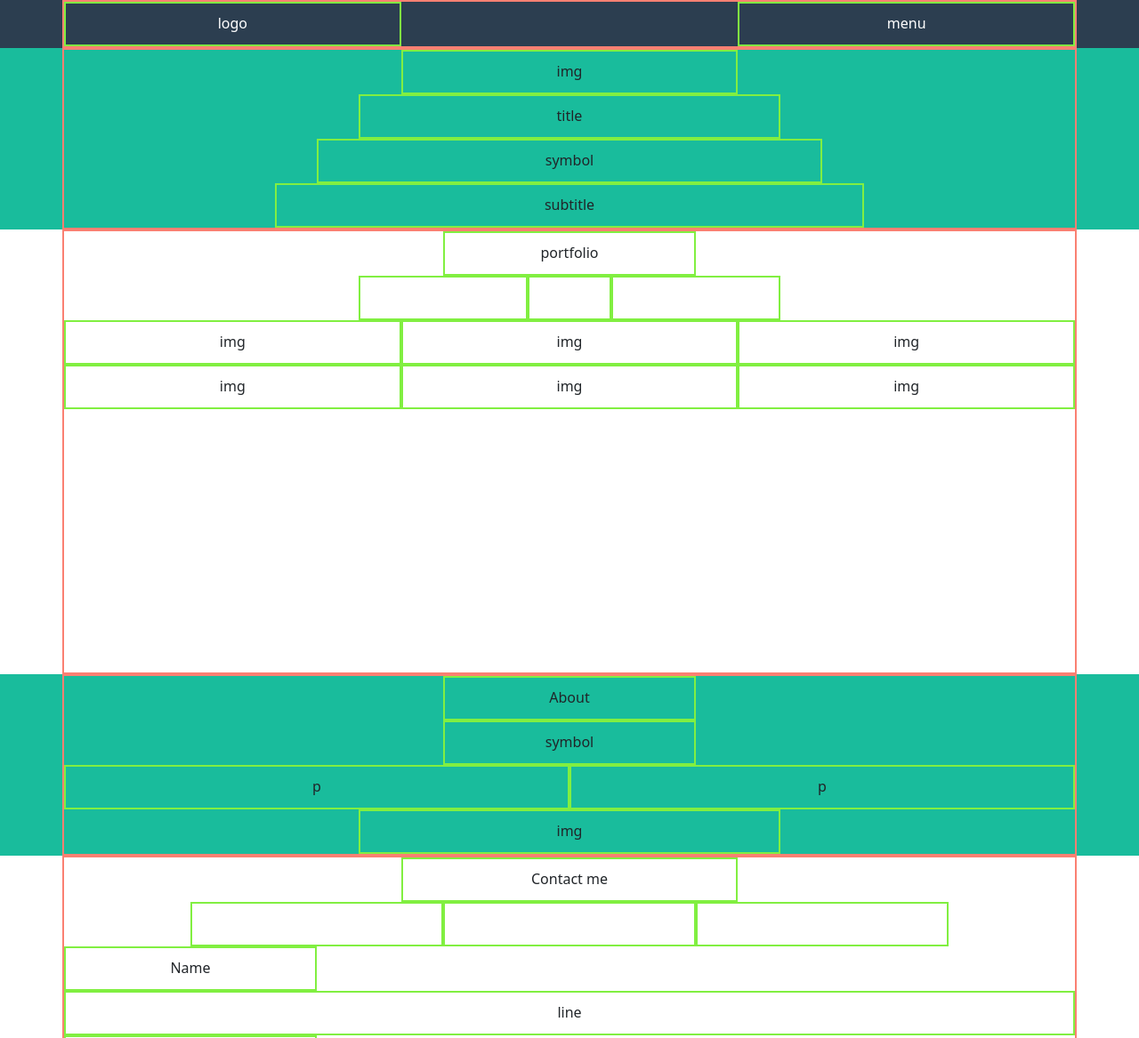
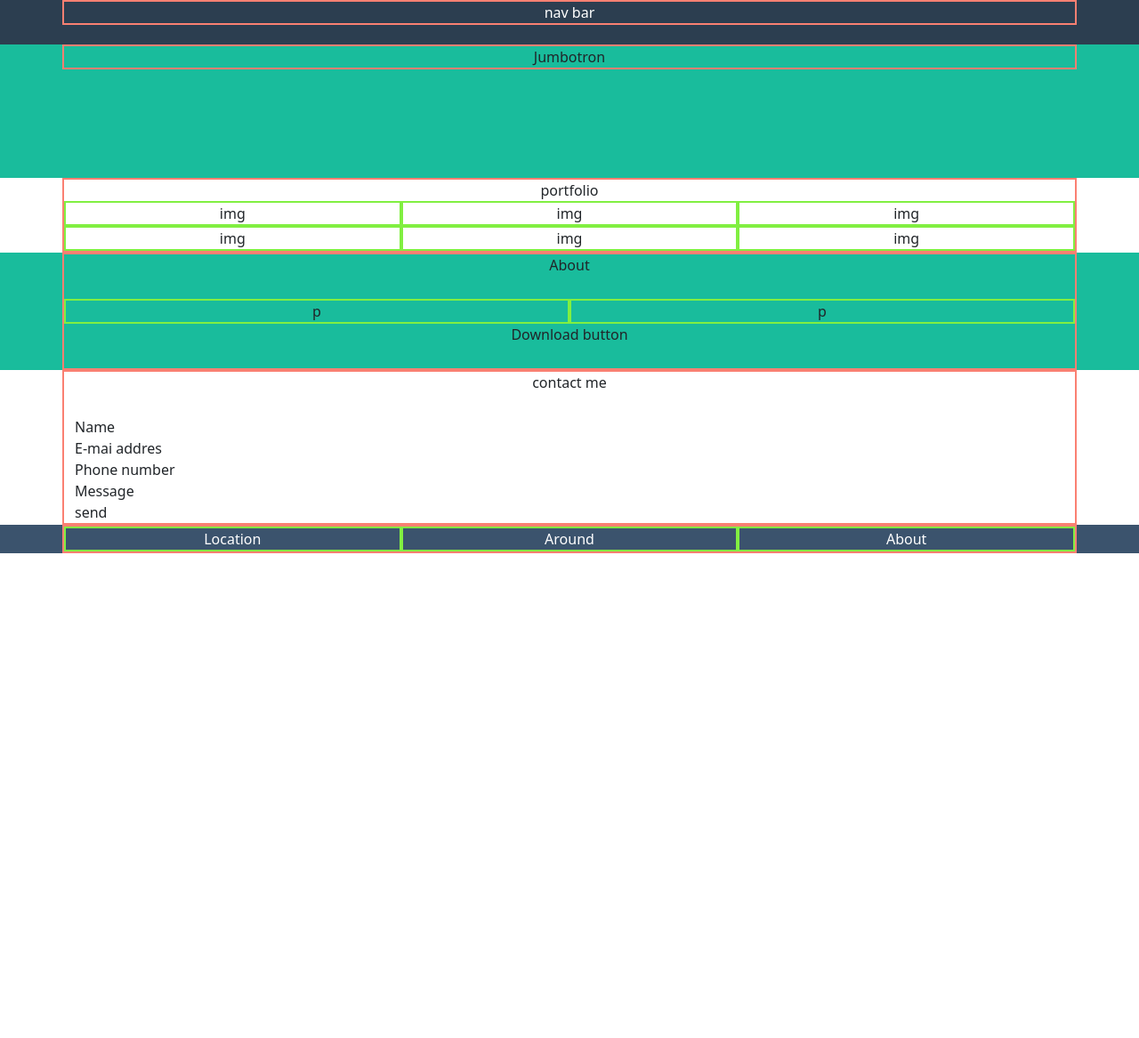
Before and after one commit to FrankFabbriRebe/html-css-bootstrap-freelancer, a plain HTML site: page index.html in a window 1280 px wide. Shown: the top 1167 px of the page at 89% size. After the commit the page ends 800 px from the top, so only its background shows below. Drawn offline with nearby package versions, Linux system fonts and the light colour scheme.

Commit message:
fix macrostructure

```diff
--- a/css/style.css
+++ b/css/style.css
@@ -11,15 +11,10 @@
     height: 100%;
 }
 
-.row    {
-    height: 50px;
-}
-
 [class^="col"] {
     border: 2px solid rgb(129, 239, 65);
     height: 100%;
     text-align: center;
-    padding: 10px;
 }
 
 /* my_nav */
@@ -27,30 +22,44 @@
     background-color: #2C3E50;
     /* debug */
     color: white;
+    min-height: 50px;
+    text-align: center;
 }
 
 /* my_jumbotron */
 .my_jumbotron   {
     background-color: #19BC9C;
+    /* debug */
+    min-height: 150px;
+    text-align: center;
 }
 
 /* my_portfolio */
 .my_portfolio   {
-    /* debug */
-    height: 500px;
+    text-align: center;
 }
+
 
 /* my_about */
 .my_about   {
     background-color: #19BC9C;
     /* debug */
-    /* height: 250px;  */
+    text-align: center;
+}
+
+.about_title    {
+    min-height: 50px;
+}
+
+.download_button    {
+    min-height: 50px;
 }
 
 /* my_contact */
-.my_contact {
+.contact_me {
     /* debug */
-    /* height: 500px; */
+    min-height: 50px;
+    text-align: center;
 }
 
 /* my_footer */
--- a/index.html
+++ b/index.html
@@ -18,43 +18,35 @@
 
     <!-- nav -->
     <div class="my_nav">
+
+        <!-- container -->
         <div class="container">
-            <div class="row justify-content-between align-items-center">
-                <div class="col-3 col-md-4">logo</div>
-                <div class="col-1 col-md-4">menu</div>
-            </div>
+            nav bar
         </div>
+
     </div>
 
     <!-- jumbotron -->
     <div class="my_jumbotron">
+
+        <!-- container -->
         <div class="container">
-            <div class="row justify-content-center">
-                <div class="col-4">img</div>
-            </div>
-            <div class="row justify-content-center">
-                <div class="col-5">title</div>
-            </div>
-            <div class="row justify-content-center">
-                <div class="col-6">symbol</div>
-            </div>
-            <div class="row justify-content-center">
-                <div class="col-7">subtitle</div>
-            </div>
+           Jumbotron
         </div>
+
     </div>
 
     <!-- portfolio -->
     <div class="my_portfolio">
+
+        <!-- container -->
         <div class="container">
-            <div class="row justify-content-center">
-                <div class="col-3">portfolio</div>
+
+            <div class="portfolio_title">
+                portfolio
             </div>
-            <div class="row justify-content-center">
-                <div class="col-2"></div>
-                <div class="col-1"></div>
-                <div class="col-2"></div>
-            </div>
+
+            <!-- card -->
             <div class="row">
                 <div class="col-12 col-md-6 col-lg-4">img</div>
                 <div class="col-12 col-md-6 col-lg-4">img</div>
@@ -69,81 +61,78 @@
 
     <!-- about -->
     <div class="my_about">
+
+        <!-- container -->
         <div class="container">
-            <div class="row justify-content-center">
-                <div class="col-3">
-                    About
-                </div>
-            </div>
-            <div class="row justify-content-center">
-                <div class="col-3">
-                    symbol
-                </div>
-            </div>
+
+            <!-- title -->
+            <div class="about_title">About</div>
+
+            <!-- p -->
             <div class="row justify-content-center">
                 <div class="col-12 col-md-6">p</div>
                 <div class="col-12 col-md-6">p</div>
             </div>
-            <div class="row justify-content-center">
-                <div class="col-5">img</div>
+
+            <!-- download button -->
+            <div class="download_button">
+                Download button
             </div>
+
         </div>
+
     </div>
 
     <!-- contact -->
     <div class="my_contact">
         <div class="container">
-            <div class="row justify-content-center">
-                <div class="col-4">Contact me</div>
+            <div class="contact_me">
+                contact me
             </div>
-            <div class="row justify-content-center">
-                <div class="col-3"></div>
-                <div class="col-3"></div>
-                <div class="col-3"></div>
-            </div>
-            <div class="row">
-                <div class="col-3">Name</div>
-            </div>
-            <div class="row">
-                <div class="col-12">line</div>
-            </div>
-            <div class="row">
-                <div class="col-3">E-mail addres</div>
-            </div>
-            <div class="row">
-                <div class="col-12">line</div>
-            </div>
-            <div class="row">
-                <div class="col-3">Phone number</div>
-            </div>
-            <div class="row">
-                <div class="col-12">line</div>
-            </div>
-            <div class="row">
-                <div class="col-3">Message</div>
-            </div>
-            <div class="row">
-                <div class="col-12">empty space</div>
-            </div>
-            <div class="row">
-                <div class="col-12">line</div>
-            </div>
-            <div class="row">
-                <div class="col-3">send</div>
+            <div class="contact">Name</div>
+            <div class="contact">E-mai addres</div>
+            <div class="contact">Phone number</div>
+            <div class="contact">Message</div>
+            <div class="send_button">
+                send
             </div>
         </div>
     </div>
 
     <!-- footer -->
     <div class="my_footer">
+
+        <!-- footer top -->
         <div class="my_footer_top">
 
+            <!-- container -->
+            <div class="container">
+
+
+                <div class="row">
+
+                    <div class="col-12 col-md-4">
+                        Location
+                    </div>
+
+                    <div class="col-12 col-md-4">
+                        Around
+                    </div>
+
+                    <div class="col-12 col-md-4">
+                        About
+                    </div>
+
+                </div>
+
+            </div>
+
         </div>
+
+        <!-- footer bottom -->
         <div class="my_footer_bottom">
-            <div class="row justify-content-center">
-                <div class="col-12">copyrigth</div>
-            </div>
         </div>
+
     </div>
 
 </body>
```
